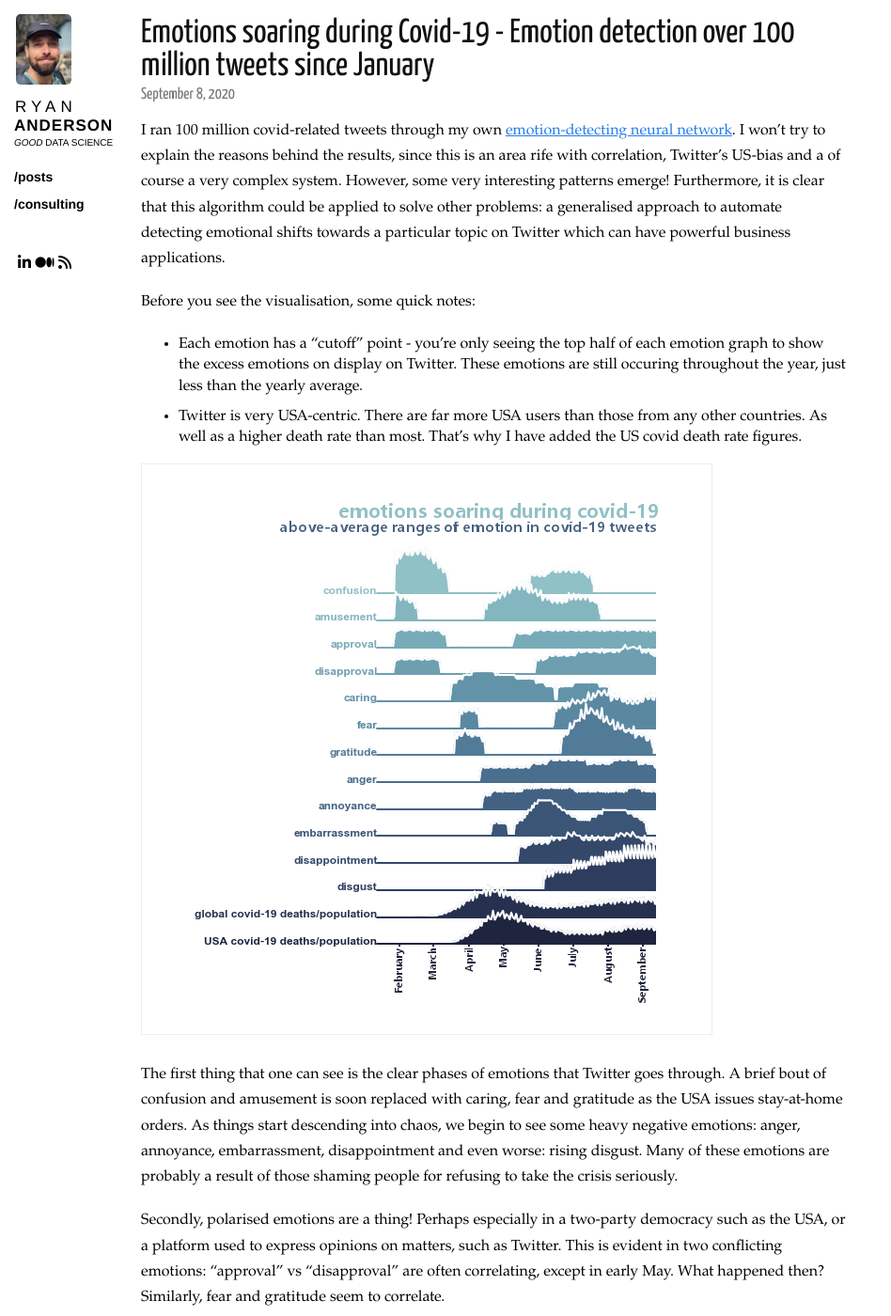
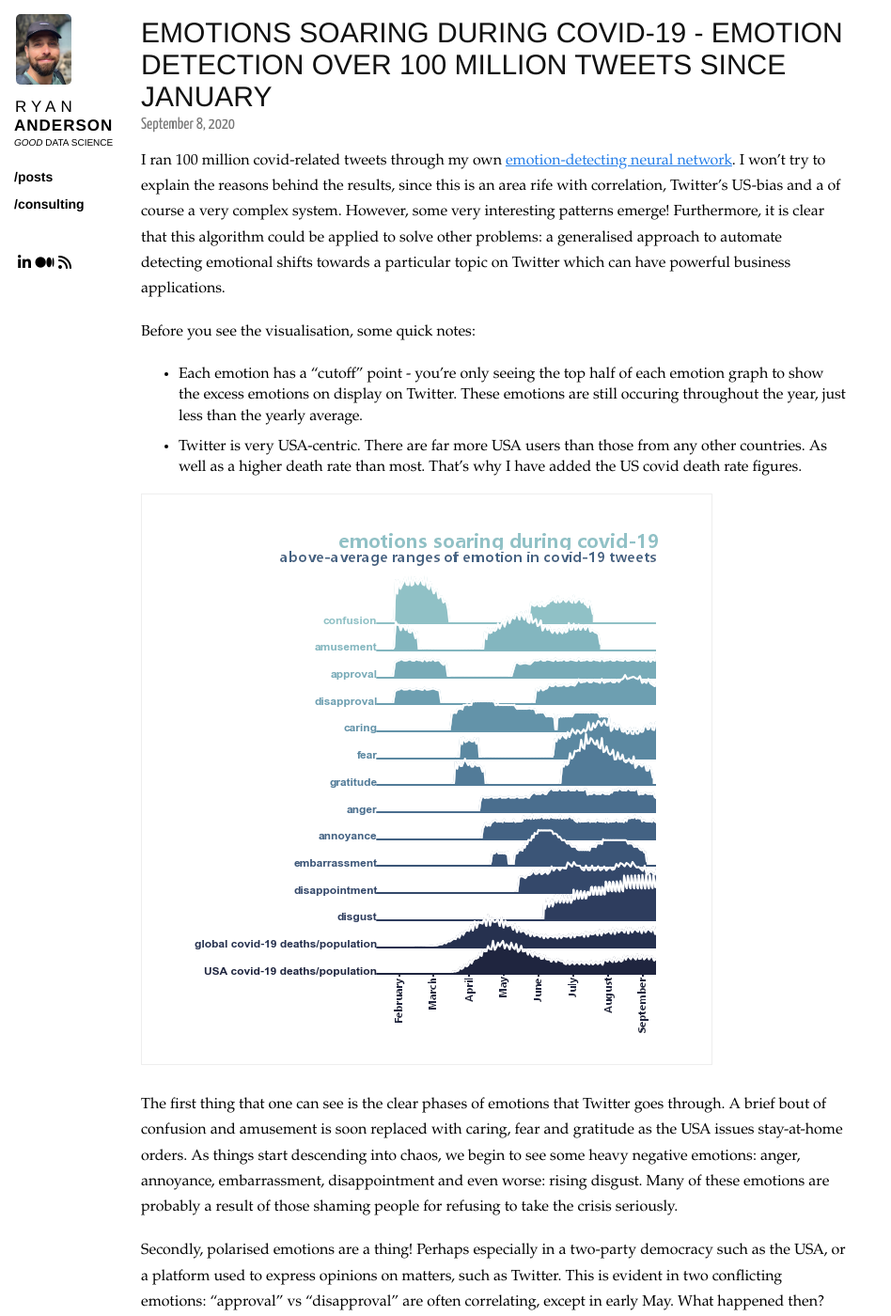
Before and after one commit to ryan-anderson-ds/ryan-anderson-ds.github.io, a Jekyll site: the page built from _posts/2020-09-08-Covid-Emotions.md, in a window 1280 px wide and 1400 px high. Shown: the whole window at 94% size, without its empty margins (0-948 px from the left). Built offline with Jekyll 4.4.1, drawn with Linux system fonts in a browser that asks for light colours; comment, search, counter and statistics services are not loaded.

Commit message:
Update base.scss

```diff
--- a/css/base.scss
+++ b/css/base.scss
@@ -95,7 +95,8 @@ a {
   margin-bottom: 50px;
   h1, h2, h3, h4 {
     color: #333;
-    font-family: "Yanone Kaffeesatz", Helvetica, sans-serif;
+    text-transform: uppercase;
+    font-family: Helvetica, sans-serif;
     font-weight: 400;
     a {
       color: #111;
@@ -103,16 +104,16 @@ a {
     }
   }
   h1 {
-    font-size: 36px;
+    font-size: 30px;
     margin: 18px 0 5px 0;
   }
   h2 {
-    font-size: 30px;
+    font-size: 26px;
     margin-bottom: 15px;
   }
   h3 {
     color: #777;
-    font-size: 25px;
+    font-size: 22px;
     padding-bottom: 5px;
     margin-bottom: 10px;
   }
```
